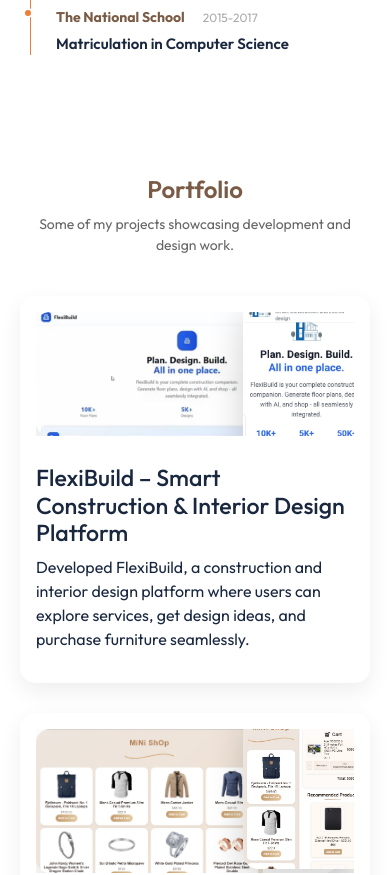
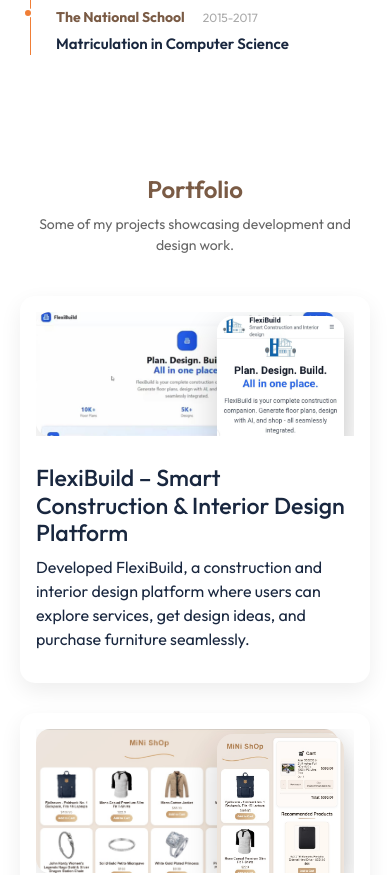
Before and after one commit to contactemaanshahid09-sketch/portfolio, a React (Vite) app: page / in a window 390 px wide. Shown: the part 2282-3157 px from the top of the page. Built offline with nearby package versions, Linux system fonts and the light colour scheme; a web font is replaced by a local one.

Commit message:
f-commit

```diff
--- a/src/App.css
+++ b/src/App.css
@@ -991,7 +991,7 @@
     gap: 26px;
   }
   .mobile-img {
-    top: -12%;
+    top: 6%;
     width: 45%;
   }
 }
@@ -1009,7 +1009,7 @@
 
   .mobile-img {
     width: 42%;
-    right: -6%;
+    right: 2%;
   }
 }
 
@@ -1031,8 +1031,8 @@
 
   .mobile-img {
     width: 40%;
-    top: -10%;
-    right: -5%;
+    top: 3%;
+    right: 3%;
   }
 }
 
@@ -1044,7 +1044,7 @@
 
   .mobile-img {
     width: 38%;
-    right: -3%;
+    right: 2%;
   }
 
   .project-card {
@@ -1063,8 +1063,8 @@
 
   .mobile-img {
     width: 35%;
-    right: 0;
-    top: -8%;
+    right: 6;
+    top: 4%;
   }
 
   .section-description {
```
Also changed, not shown: package.json (indentation only), 1 other file (tests, documents, lock files or other folders).
